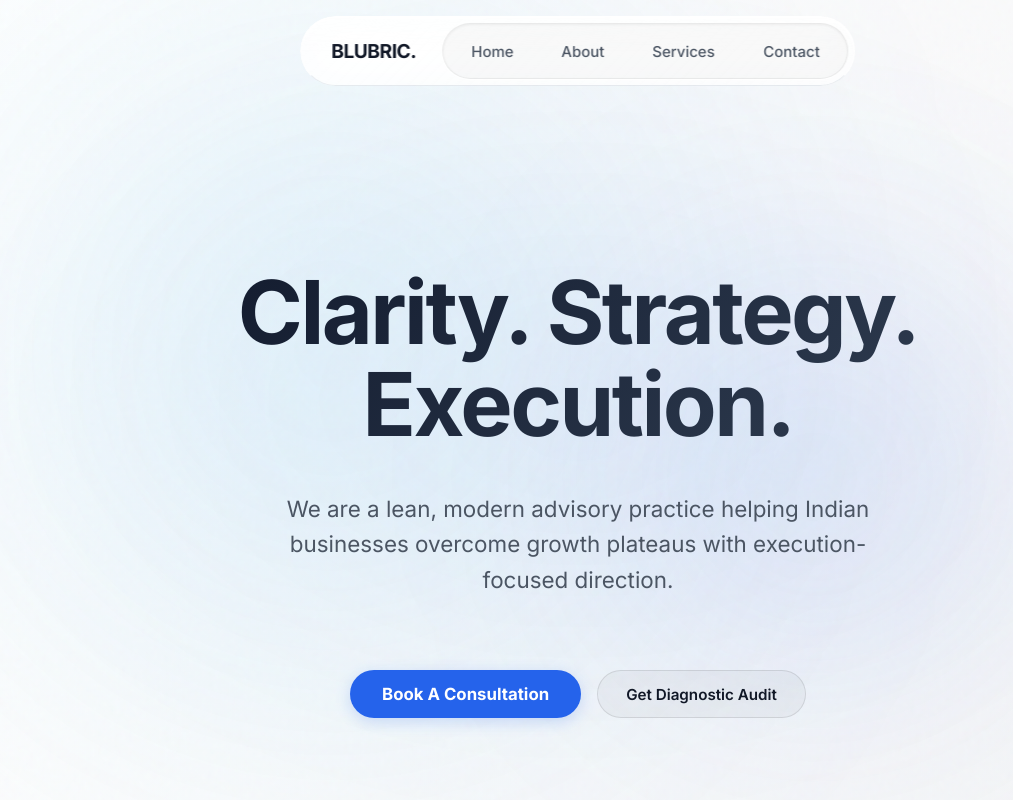
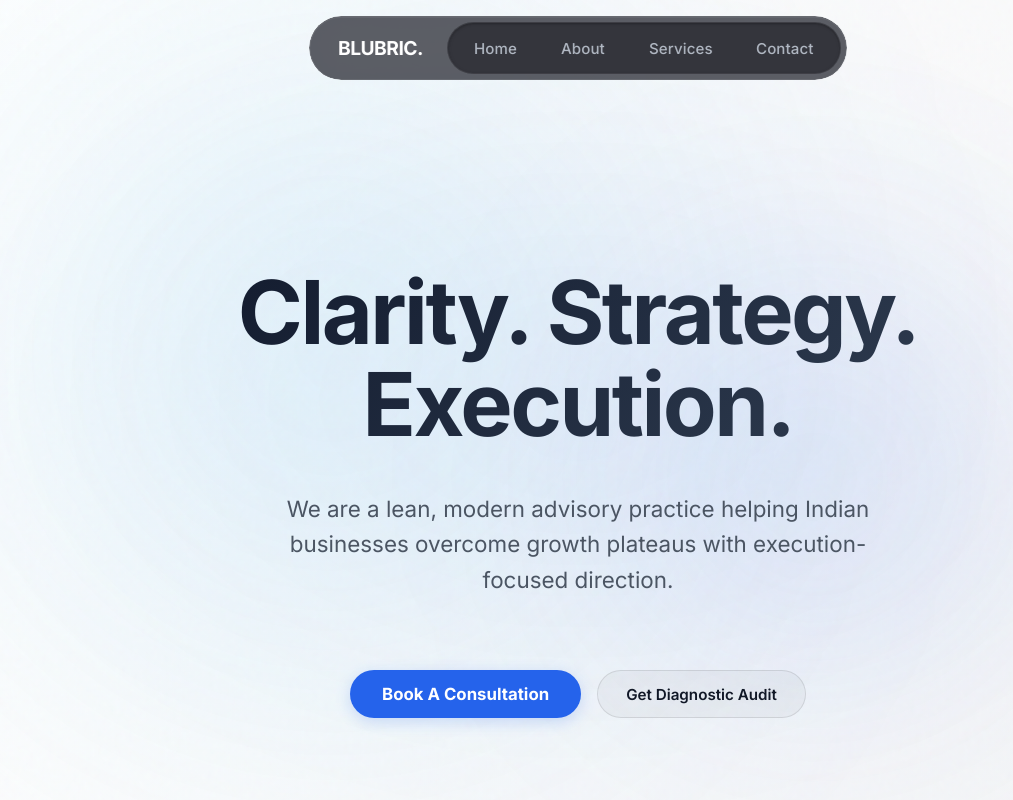
Before and after one commit to Shauryan28/Blubric, a React (Vite) app: page / in a window 1280 px wide. Shown: the top 800 px of the page, without its empty margins (62-1075 px from the left). Built offline with nearby package versions, Linux system fonts and the light colour scheme.

Commit message:
Match header to exact dark frosted glass style from reference image

```diff
--- a/src/App.tsx
+++ b/src/App.tsx
@@ -19,7 +19,7 @@ function App() {
     <>
       <ScrollToTop />
       <SilkBackground />
-      <PillNav items={navItems} customLogo={<span style={{fontWeight:800, fontSize:'1.2rem', color:'#111827', letterSpacing: '-0.5px'}}>BLUBRIC.</span>} />
+      <PillNav items={navItems} customLogo={<span style={{fontWeight:800, fontSize:'1.2rem', color:'#fff', letterSpacing: '-0.5px'}}>BLUBRIC.</span>} />
       <main className="page-container">
         <Routes>
           <Route path="/" element={<Home />} />
--- a/src/components/PillNav.css
+++ b/src/components/PillNav.css
@@ -28,54 +28,20 @@
 }
 
 .pill-nav {
-  --nav-h: 56px;
-  --pill-pad-x: 24px;
+  --nav-h: 52px;
+  --pill-pad-x: 22px;
   width: max-content;
   display: flex;
   align-items: center;
   box-sizing: border-box;
-  /* Frosted glass: layered backgrounds for depth */
-  background:
-    linear-gradient(
-      135deg,
-      rgba(255, 255, 255, 0.72) 0%,
-      rgba(255, 255, 255, 0.52) 100%
-    ) !important;
-  backdrop-filter: blur(40px) saturate(2.5) brightness(1.05) !important;
-  -webkit-backdrop-filter: blur(40px) saturate(2.5) brightness(1.05) !important;
-  /* Luminous top-edge highlight + soft border */
-  border-top: 1px solid rgba(255, 255, 255, 0.95);
-  border-left: 1px solid rgba(255, 255, 255, 0.8);
-  border-right: 1px solid rgba(255, 255, 255, 0.5);
-  border-bottom: 1px solid rgba(200, 210, 220, 0.45);
-  /* Outer glow + depth shadow */
-  box-shadow:
-    0 2px 0 rgba(255, 255, 255, 0.9) inset,
-    0 24px 48px -8px rgba(0, 0, 0, 0.10),
-    0 4px 16px rgba(0, 0, 0, 0.06);
-  padding: 6px 6px 6px 20px;
+  background: rgba(38, 40, 50, 0.75) !important;
+  backdrop-filter: blur(20px) saturate(1.4) !important;
+  -webkit-backdrop-filter: blur(20px) saturate(1.4) !important;
+  border: 1px solid rgba(255, 255, 255, 0.08);
+  box-shadow: 0 8px 32px rgba(0, 0, 0, 0.25), inset 0 1px 0 rgba(255,255,255,0.06);
+  padding: 5px 5px 5px 18px;
   border-radius: 999px;
-  gap: 16px;
-  position: relative;
-  overflow: hidden;
-}
-
-/* Shimmering inner highlight pseudo-element */
-.pill-nav::before {
-  content: '';
-  position: absolute;
-  top: 0;
-  left: 0;
-  right: 0;
-  height: 50%;
-  background: linear-gradient(
-    180deg,
-    rgba(255, 255, 255, 0.55) 0%,
-    rgba(255, 255, 255, 0) 100%
-  );
-  border-radius: 999px 999px 0 0;
-  pointer-events: none;
-  z-index: 0;
+  gap: 14px;
 }
 
 @media (max-width: 768px) {
@@ -91,13 +57,10 @@
   display: flex;
   align-items: center;
   height: var(--nav-h);
-  background: rgba(0, 0, 0, 0.025);
+  background: rgba(20, 21, 28, 0.55);
   border-radius: 9999px;
-  border: 1px solid rgba(0, 0, 0, 0.06);
-  box-shadow:
-    inset 0 1px 3px rgba(0, 0, 0, 0.06),
-    0 1px 0 rgba(255, 255, 255, 0.8);
-  z-index: 1;
+  border: 1px solid rgba(255, 255, 255, 0.05);
+  box-shadow: inset 0 1px 3px rgba(0, 0, 0, 0.3);
 }
 
 .pill-logo {
@@ -140,17 +103,19 @@
   height: 100%;
   padding: 0 var(--pill-pad-x);
   background: transparent;
-  color: #4b5563;
+  color: rgba(200, 208, 220, 0.85);
   text-decoration: none;
   border-radius: 9999px;
   box-sizing: border-box;
   font-weight: 500;
   font-size: 15px;
+  letter-spacing: 0.01em;
   text-transform: none;
   white-space: nowrap;
   cursor: pointer;
   position: relative;
   overflow: hidden;
+  transition: color 0.2s ease;
 }
 
 .pill .hover-circle {
@@ -184,7 +149,7 @@
   position: absolute;
   left: 0;
   top: 0;
-  color: #000000;
+  color: #ffffff;
   font-weight: 600;
   z-index: 3;
   display: inline-block;
@@ -247,7 +212,7 @@
 .hamburger-line {
   width: 18px;
   height: 2px;
-  background: #111827;
+  background: rgba(200, 208, 220, 0.9);
   border-radius: 1px;
   transition: all 0.01s ease;
   transform-origin: center;
@@ -258,10 +223,10 @@
   top: 4.5em;
   left: 0;
   right: 0;
-  background: rgba(255, 255, 255, 0.98);
+  background: rgba(38, 40, 50, 0.92);
   backdrop-filter: blur(24px);
   border-radius: 20px;
-  border: 1px solid rgba(0, 0, 0, 0.05);
+  border: 1px solid rgba(255, 255, 255, 0.08);
   z-index: 998;
   opacity: 0;
   transform: translateY(10px);
@@ -270,7 +235,7 @@
   padding: 10px;
   transition: opacity 0.25s ease, transform 0.25s ease, visibility 0.25s ease;
   pointer-events: none;
-  box-shadow: 0 10px 40px rgba(0, 0, 0, 0.1);
+  box-shadow: 0 16px 48px rgba(0, 0, 0, 0.3);
 }
 
 .mobile-menu-popover.is-open {
@@ -292,7 +257,7 @@
 .mobile-menu-popover .mobile-menu-link {
   display: block;
   padding: 16px;
-  color: #111827;
+  color: rgba(200, 208, 220, 0.9);
   background-color: transparent;
   text-decoration: none;
   font-size: 16px;
```
